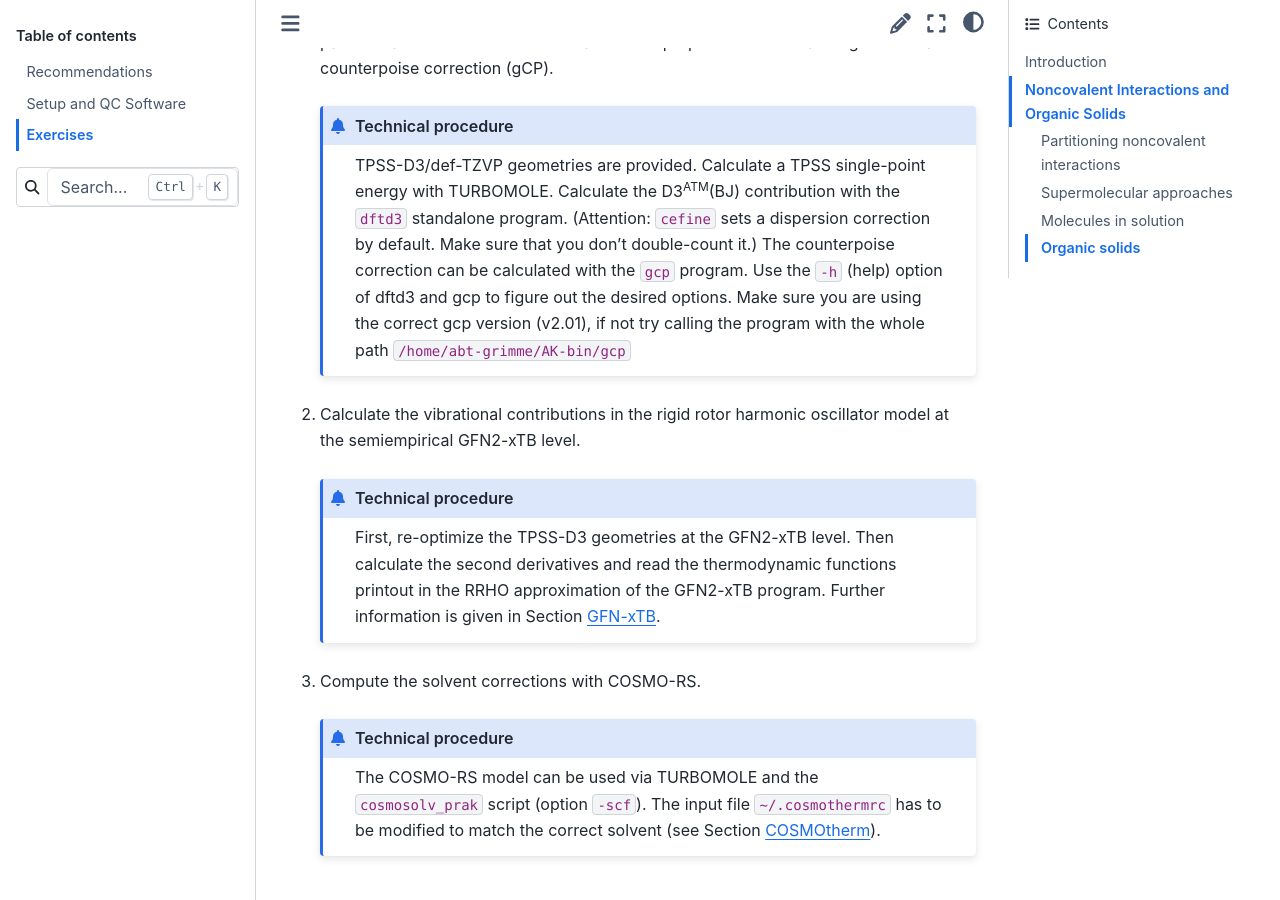
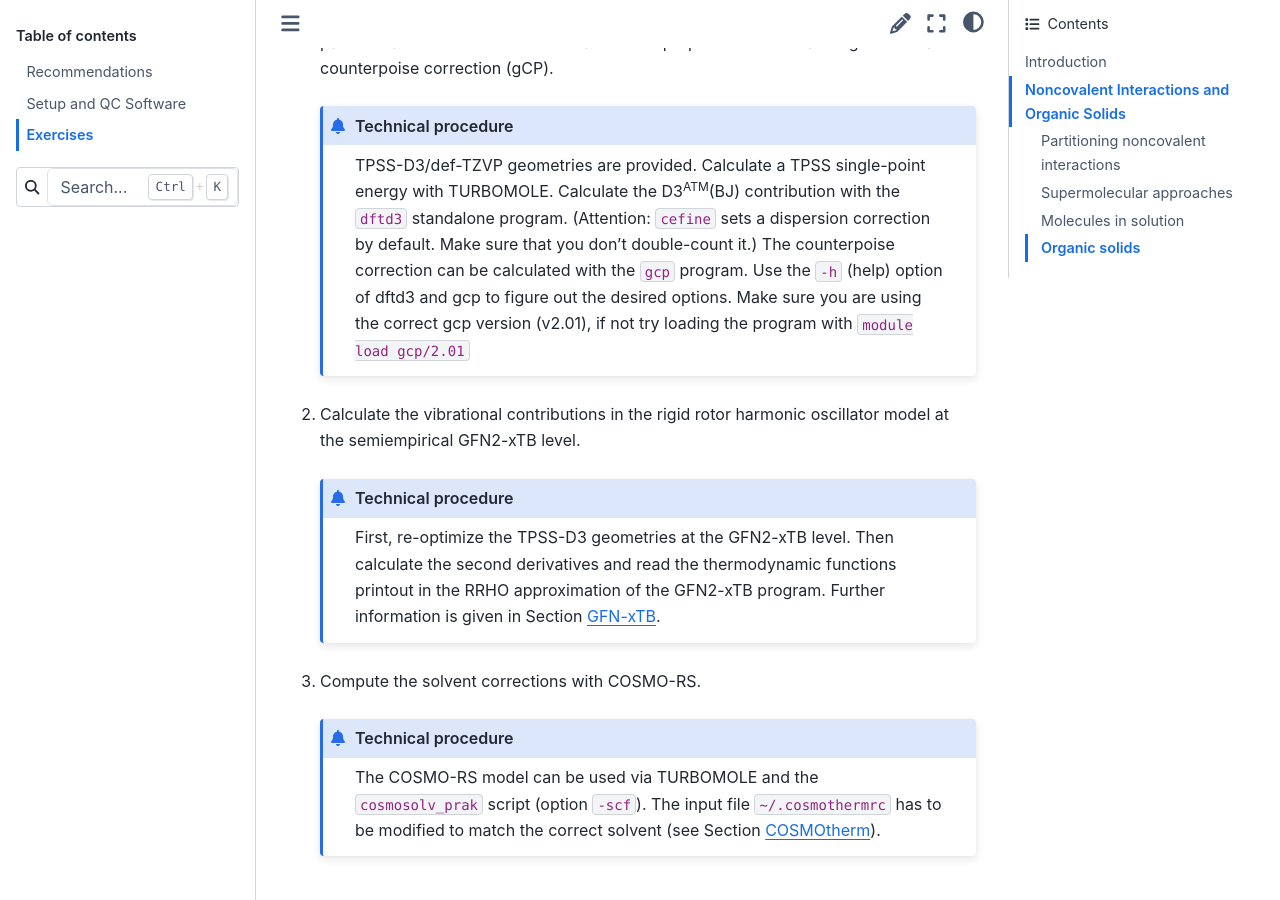
Before and after one commit to grimme-lab/wp12-teaching, a Sphinx documentation site: the page built from doc/ex.rst, in a window 1280 px wide and 900 px high, scrolled down 4704 px. Built offline with Sphinx 7.4.7 and the Sphinx Book theme 1.1.4, drawn with Linux system fonts in a browser that asks for light colours.

Commit message:
Clarify gcp version usage in documentation
Updated instructions for using the gcp program, specifying the loading command for the correct version.

```diff
--- a/doc/ex.rst
+++ b/doc/ex.rst
@@ -179,7 +179,7 @@ explicitly on the temperature and solvent.
       TPSS-D3/def-TZVP geometries are provided. Calculate a TPSS single-point energy with TURBOMOLE.
       Calculate the D3\ :sup:`ATM`\ (BJ) contribution with the ``dftd3`` standalone program.
       (Attention: ``cefine`` sets a dispersion correction by default. Make sure that you don't
-      double-count it.) The counterpoise correction can be calculated with the ``gcp`` program. Use the ``-h`` (help) option of dftd3 and gcp to figure out the desired options. Make sure you are using the correct gcp version (v2.01), if not try calling the program with the whole path ``/home/abt-grimme/AK-bin/gcp``
+      double-count it.) The counterpoise correction can be calculated with the ``gcp`` program. Use the ``-h`` (help) option of dftd3 and gcp to figure out the desired options. Make sure you are using the correct gcp version (v2.01), if not try loading the program with ``module load gcp/2.01``
 
 2. Calculate the vibrational contributions in the rigid rotor harmonic oscillator model at the
    semiempirical GFN2-xTB level.
```
